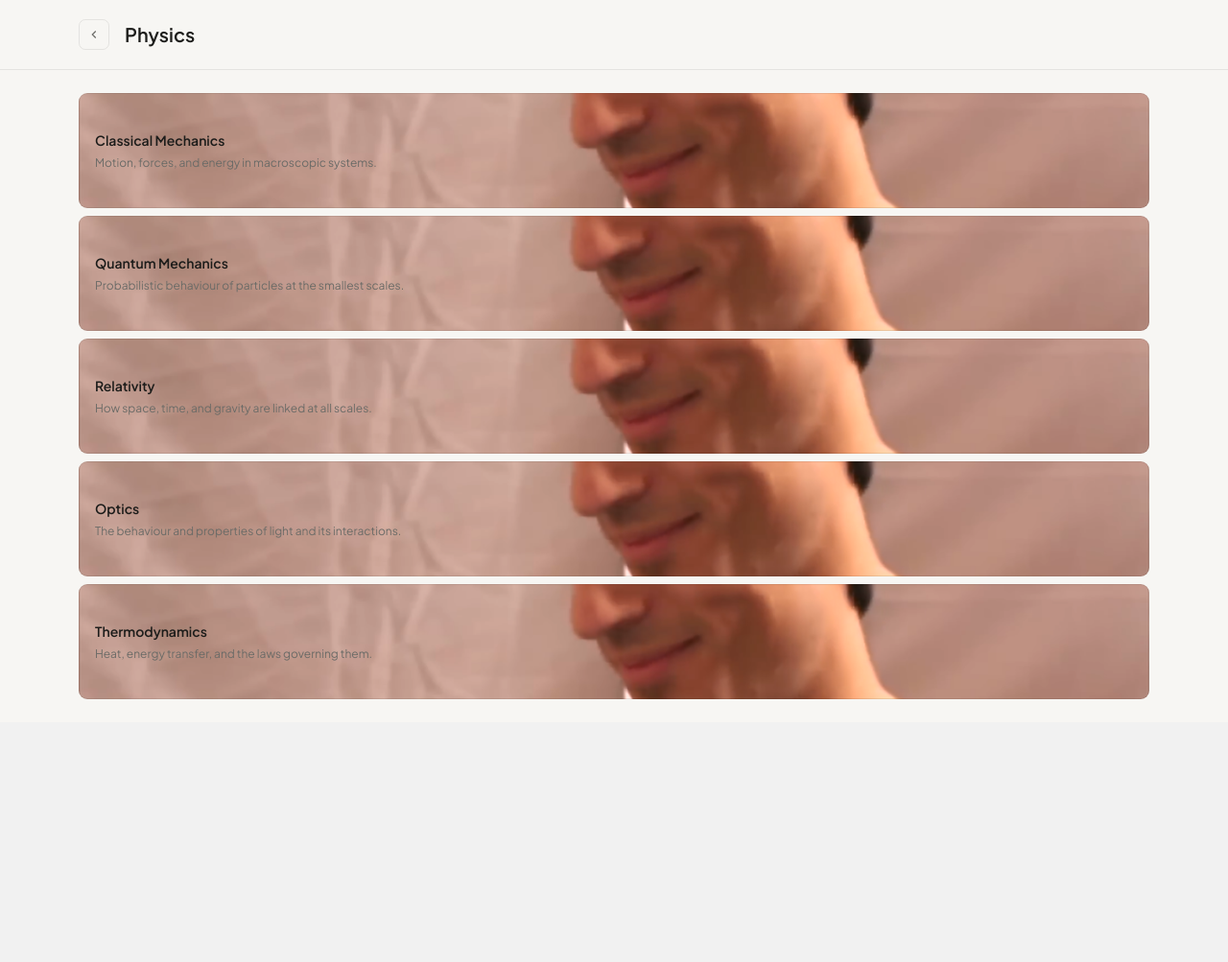
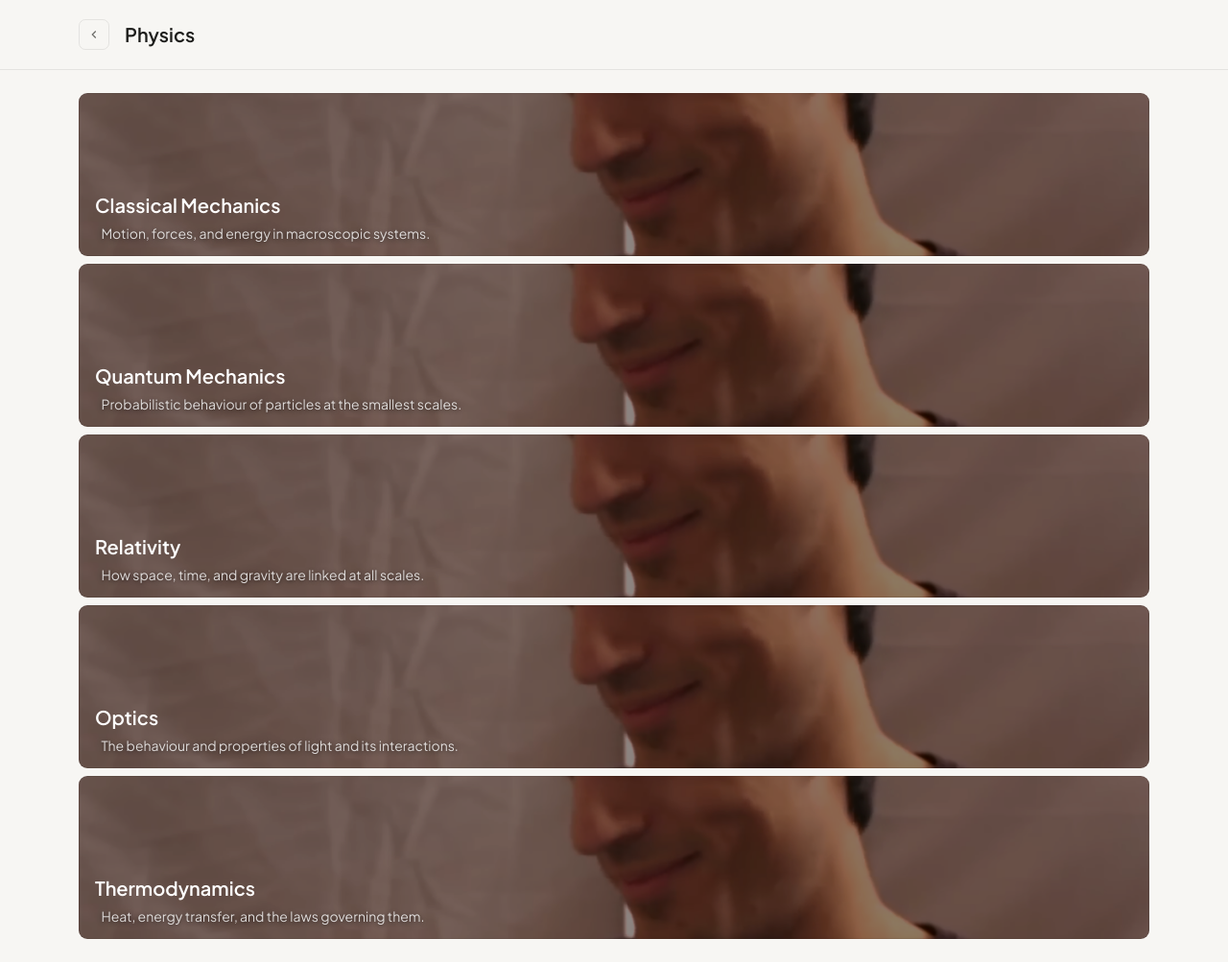
Before and after one commit to dinomine3000/Fase3, a PHP site: page /webapp/wiki/category.php in a window 1280 px wide. Shown: the part 57-1060 px from the top of the page at 96% size. Before the commit the page ends 786 px from the top, so only its background shows below. Run offline with PHP 8.4, Linux system fonts and the light colour scheme; data that the repository does not hold is empty.

Commit message:
Update category.css

```diff
--- a/webapp/wiki/styles/category.css
+++ b/webapp/wiki/styles/category.css
@@ -53,25 +53,33 @@
   border: 1px solid var(--border);
   border-radius: 9px; overflow: hidden;
   display: flex; align-items: stretch; text-decoration: none;
-  transition: border-color .15s, box-shadow .15s, background .25s;
-  min-height: 120px;
-  background-image: var(--subcat-banner-image, none);
+  transition: border-color .15s, box-shadow .2s, transform .2s, background-image .2s;
+  min-height: 170px;
+  background-image: linear-gradient(rgba(0,0,0,0.45), rgba(0,0,0,0.45)),
+                    var(--subcat-banner-image, none);
   background-size: cover; background-position: center;
 }
 
-.subcat-banner:hover { border-color: var(--border2); box-shadow: 0 2px 10px var(--shadow); }
+.subcat-banner:hover {
+  border-color: var(--border2);
+  box-shadow: 0 8px 24px var(--shadow);
+  transform: translateY(-3px);
+  background-image: linear-gradient(rgba(0,0,0,0.30), rgba(0,0,0,0.30)),
+                    var(--subcat-banner-image, none);
+}
 
 .subcat-banner-body {
   flex: 1; min-width: 0; padding: 0.75rem 1rem;
-  display: flex; flex-direction: column; justify-content: center;
+  display: flex; flex-direction: column; justify-content: end;
 }
 .subcat-banner-title {
-  font-size: 14px; font-weight: 600; color: var(--text);
-  transition: color .25s;
+  font-size: 20px; font-weight: 600; color: #fff;
+  /* text-shadow: 0 1px 6px rgba(0,0,0,0.6); */
 }
 .subcat-banner-desc {
-  font-size: 12px; color: var(--muted); margin-top: 2px;
-  transition: color .25s;
+  font-size: 14px; color: rgba(255,255,255,0.80); margin-top: 2px;
+  text-shadow: 0 1px 4px rgba(0,0,0,0.55);
+  margin-left: 0.4rem;
 }
 
 .subcat-banner-meta {
```
